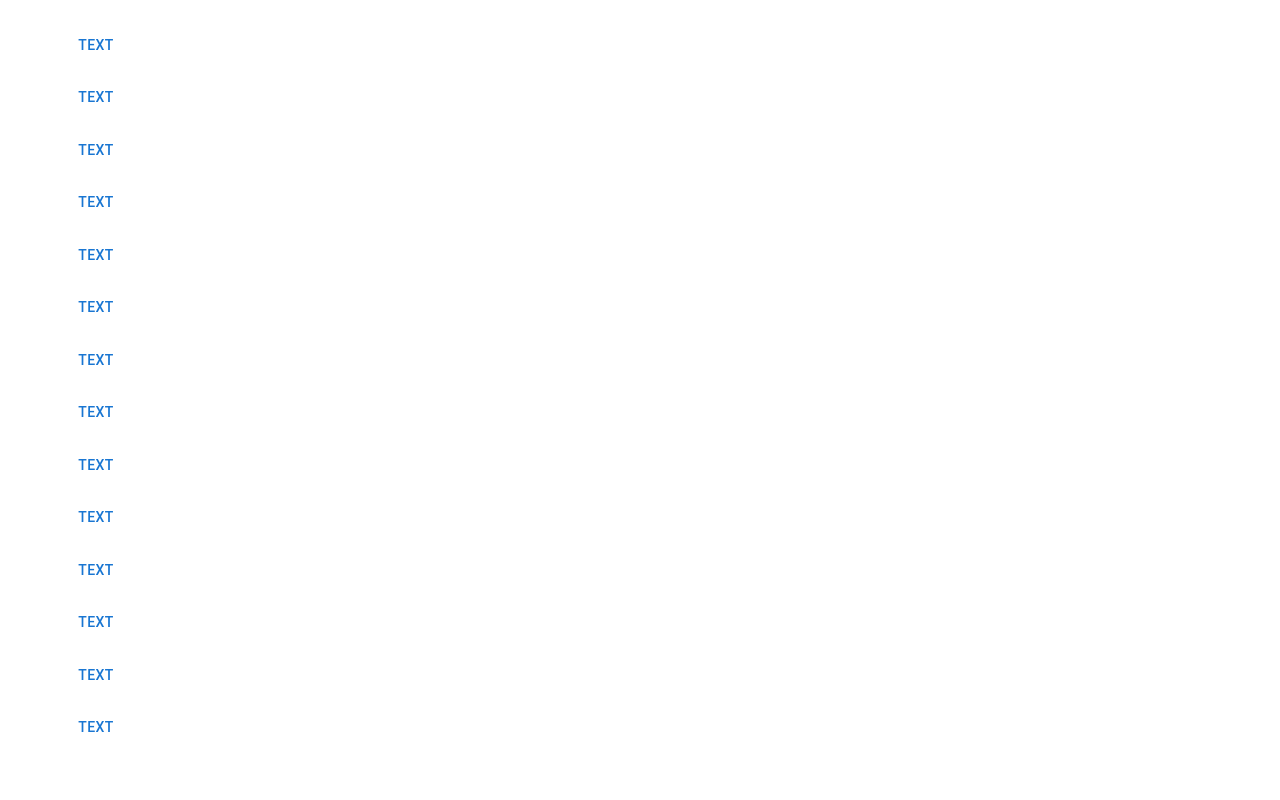
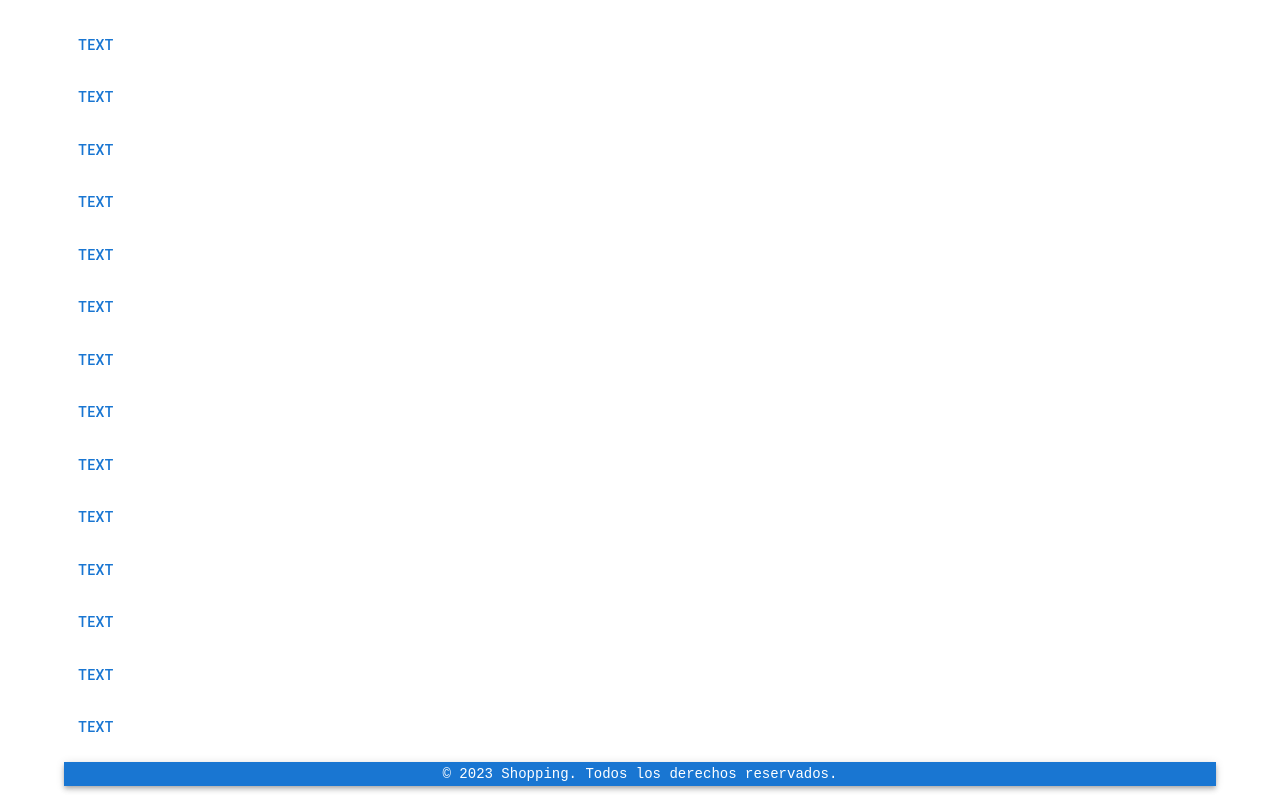
Before and after one commit to alanjq/react-avanzado-g6-23, a React (Vite) app: page / in a window 1280 px wide. Shown: the part 1442-2242 px from the top of the page. Before the commit the page ends 2204 px from the top, so only its background shows below. Built offline with nearby package versions, Linux system fonts and the light colour scheme.

Commit message:
Se agrega footer

```diff
--- a/src/SiteLayout.jsx
+++ b/src/SiteLayout.jsx
@@ -2,6 +2,7 @@ import React from "react";
 import { Outlet } from "react-router-dom";
 import { Container } from '@mui/material';
 import NavBar from "./components/Navbar";
+import Footer from "./components/Footer"
 
 export const SiteLayout = () => {
 
@@ -10,6 +11,7 @@ export const SiteLayout = () => {
             <NavBar />
             {/* Renderizamos los componentes según la ruta que le corresponda */}
             <Outlet />
+            <Footer></Footer>
         </Container>
     )
 }
--- /dev/null
+++ b/src/components/Footer.jsx
@@ -0,0 +1,23 @@
+import React from 'react';
+
+export const Footer = () => {
+    return (
+        <footer style={{
+            backgroundColor: '#1976d2',
+            fontFamily: 'monospace',
+            color: 'white',
+            fontWeight: 500,
+            fontSize: '0.875rem',
+            lineHeight: 1.75,
+            textAlign: 'center',
+            width: '100%',
+            boxShadow: '0px 2px 4px -1px rgba(0,0,0,0.2), 0px 4px 5px 0px rgba(0,0,0,0.14), 0px 1px 10px 0px rgba(0,0,0,0.12)'
+            }}>
+            <div className="footer-container">
+                <p className="footer-text">© 2023 Shopping. Todos los derechos reservados.</p>
+            </div>
+        </footer>
+    );
+}
+
+export default Footer;
```
